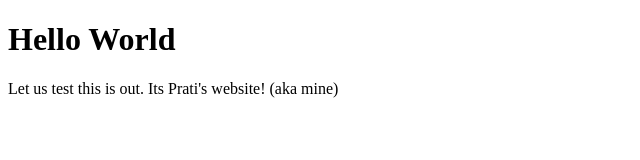
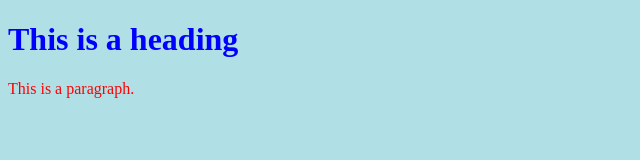
Before and after one commit to pratidhamija/pratidhamija.github.io, a plain HTML site: page index.html in a window 1280 px wide. Shown: the whole page, without its empty margins (0-640 px from the left). Drawn offline with Linux system fonts and the light colour scheme.

Commit message:
Update index.html

```diff
--- a/index.html
+++ b/index.html
@@ -1,8 +1,16 @@
 <!DOCTYPE html>
 <html>
-<link rel = "stylesheet" href="styles.css"
+<head>
+<style>
+body {background-color: powderblue;}
+h1   {color: blue;}
+p    {color: red;}
+</style>
+</head>
 <body>
-<h1>Hello World</h1>
-<p>Let us test this is out. Its Prati's website! (aka mine)</p>
+
+<h1>This is a heading</h1>
+<p>This is a paragraph.</p>
+
 </body>
 </html>
```
